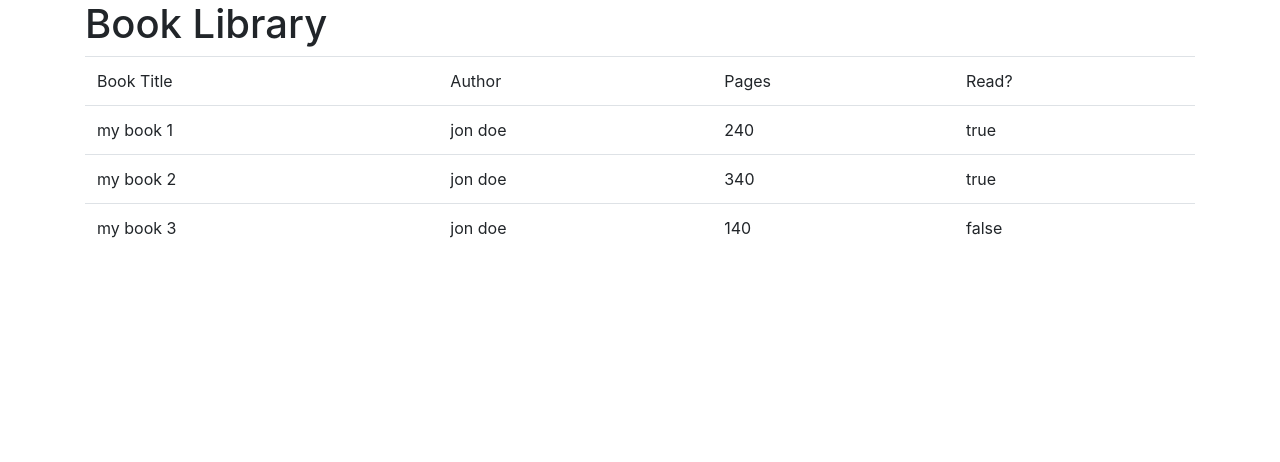
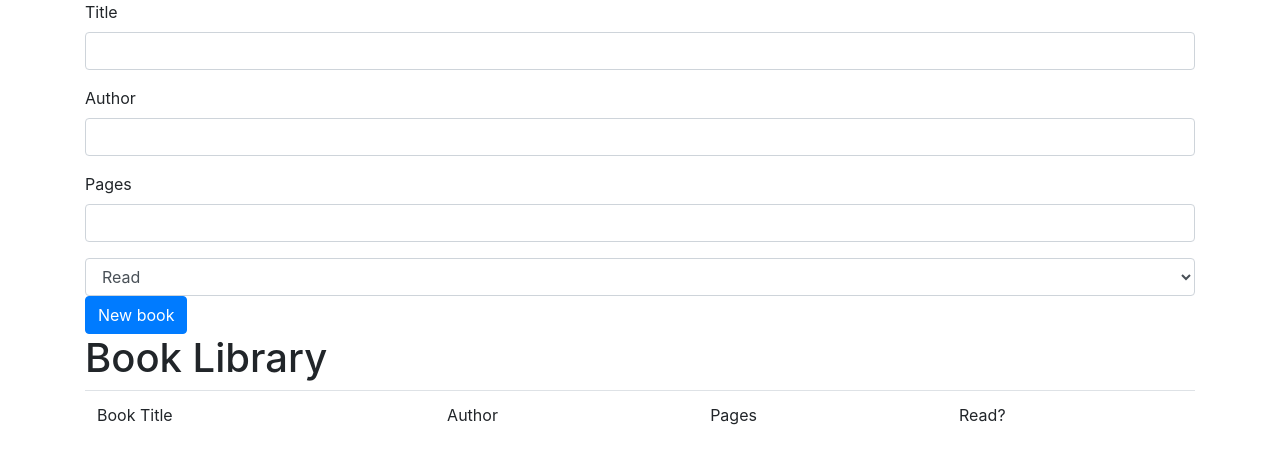
Before and after one commit to rahalrazika/jsLibrary, a plain HTML site: page index.html in a window 1280 px wide. Drawn offline with nearby package versions, Linux system fonts and the light colour scheme.

Commit message:
dd the form

```diff
--- a/index.html
+++ b/index.html
@@ -7,6 +7,27 @@
     <title>library</title>
 </head>
 <body class="container">
+    <form ">
+        <div class="form-group">
+            <label for="title">Title</label>
+            <input type="text" class="form-control" id="title">
+        </div>
+        <div class="form-group">
+            <label for="author">Author</label>
+            <input type="text" class="form-control" id="author">
+        </div>
+        <div class="form-group">
+            <label for="NumberOfpages">Pages</label>
+            <input type="text" class="form-control" id="NumberOfpages">
+        </div>
+        <select class="form-control">
+            <option>Read</option>
+            <option>Not Read</option>
+
+          </select>
+    </form>
+    <button onclick = "createNewBook()" class="btn btn-primary ">New book</button>
+
     <h1>Book Library</h1>
     <table class="table" id="books">
         <thead>
--- a/script/index.js
+++ b/script/index.js
@@ -27,11 +27,17 @@ function showBooks(myLibrary) {
     }
 }
 
-let book = new Book("my book 1", "jon doe", 240, true)
-let book2 = new Book("my book 2", "jon doe", 340, true)
-let book3 = new Book("my book 3", "jon doe", 140, false)
+function createNewBook() {
+//1. get values from the form
+// 2. create a book  objects
+//3. add the book to library
+//4.call the show books  function
+let title = document.getElementById('title').value
+let author = document.getElementById('author').value
+let Pages = document.getElementById('Pages').value
+let read = document.getElementById('read').value
 
-addBookToLibrary(book)
-addBookToLibrary(book2)
-addBookToLibrary(book3)
+console.log(title)
+}
+
 showBooks(myLibrary)
```
